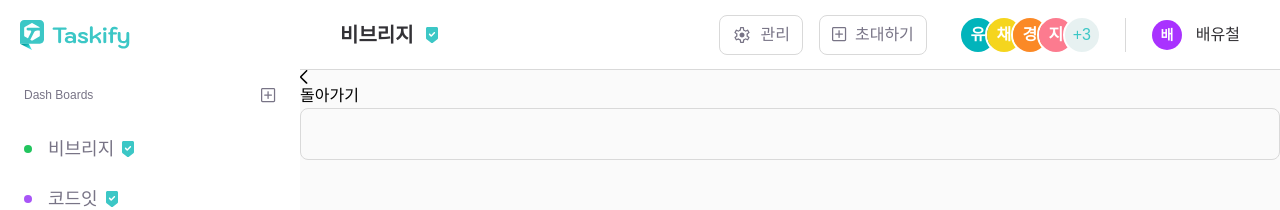
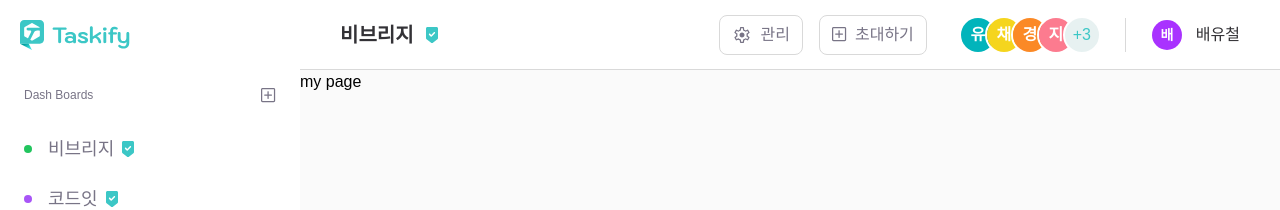
Before and after one commit to sprint22-part3-Team3/Taskify_Front, a React (Vite) app: page /mypage in a window 1280 px wide. Shown: the top 210 px of the page. Built offline with nearby package versions, Linux system fonts and the light colour scheme; a web font is replaced by a local one.

Commit message:
♻️ Refactor: 뒤로가기 버튼 스타일 변경 및 리팩토링

```diff
--- a/src/pages/my/index.tsx
+++ b/src/pages/my/index.tsx
@@ -1,33 +1,5 @@
-import { IcArrowLeft } from '@/shared/assets';
-import InputField from '@/shared/components/input';
-
 function MyPage() {
-  return (
-    <div>
-      {/* <div>My Page</div> */}
-      {/* header & sidebar */}
-      <button>
-        <IcArrowLeft />
-        돌아가기
-      </button>
-      <div className="content">
-        <div className="profile">
-          {/* 타이틀 */}
-          <div className="flex justify-between">
-            {/* 이미지 업로드 */}
-            {/* 이메일 레이블,인풋 / 닉네임 레이블,인풋 */}
-            <InputField />
-            {/* 버튼 컴포넌트 - 저장 */}
-          </div>
-        </div>
-        <div className="change-password">
-          {/* 타이틀 */}
-          {/* 현재 비밀번호 레이블,인풋 / 새 비밀번호 레이블,인풋 / 새 비밀번호 확인 레이블,인풋 */}
-          {/* 버튼 컴포넌트 - 변경 */}
-        </div>
-      </div>
-    </div>
-  );
+  return <div>my page</div>;
 }
 
 export default MyPage;
--- a/src/shared/components/back-button/index.tsx
+++ b/src/shared/components/back-button/index.tsx
@@ -4,17 +4,18 @@ import { useNavigate } from 'react-router-dom';
 function BackButton() {
   const navigate = useNavigate();
 
+  const onGoBack = () => navigate(-1);
+
   return (
     <button
-      onClick={() => navigate(-1)}
-      className="mb-2 flex cursor-pointer items-center md:mb-7"
+      type="button"
+      onClick={onGoBack}
+      className="mb-2 flex cursor-pointer items-center"
     >
-      <div className="flex h-4.5 w-4.5 items-center justify-center md:h-5 md:w-5">
-        <IcArrowLeft className="text-black-200" />
-      </div>
-      <div className="text-black-200 typo-md-medium md:typo-lg-medium md--line-height md:lg--line-height ml-2">
+      <IcArrowLeft className="text-black-200" aria-hidden="true" />
+      <span className="text-black-200 typo-md-medium md:typo-lg-medium ml-4">
         돌아가기
-      </div>
+      </span>
     </button>
   );
 }
```
